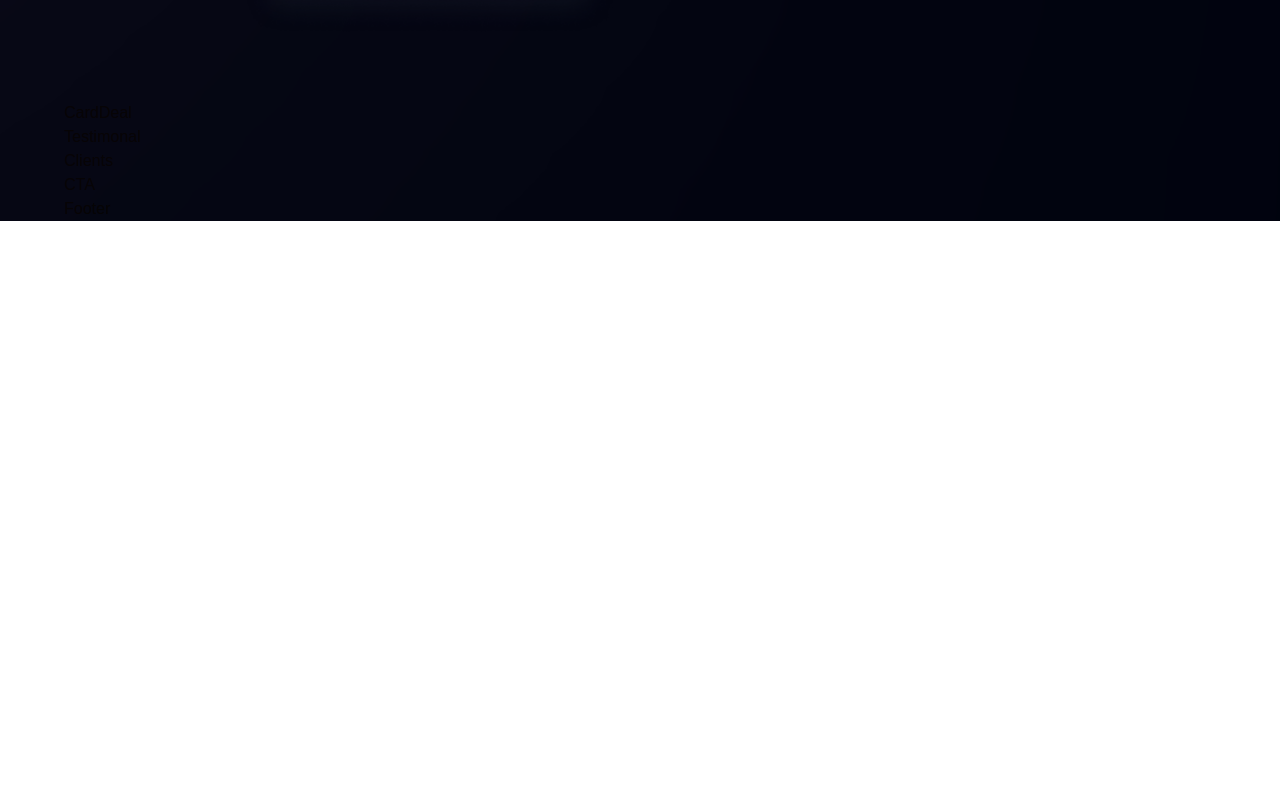
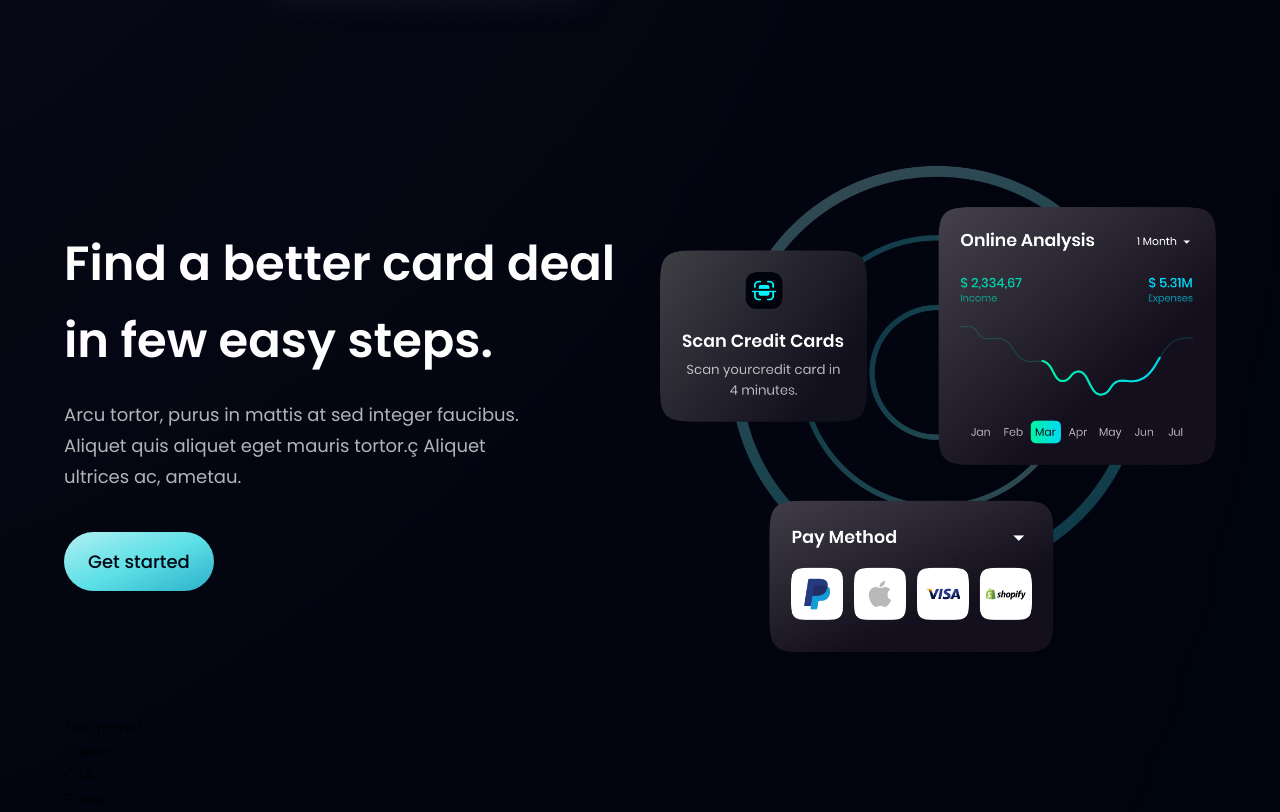
Before and after one commit to mohsinkhan60/reactjs-bank-app, a React (Vite) app: page / in a window 1280 px wide. Shown: the part 2120-2932 px from the top of the page. Before the commit the page ends 2341 px from the top, so only its background shows below. Built offline with nearby package versions, Linux system fonts and the light colour scheme.

Commit message:
add CardDeal section

```diff
--- a/src/components/CardDeal.jsx
+++ b/src/components/CardDeal.jsx
@@ -1,8 +1,28 @@
+import { card } from "../assets"
+import styles, { layout } from "../style"
+import Button from "./Button"
 
 
 export const CardDeal = () => {
   return (
-    <div>CardDeal</div>
+    <section className={layout.section}>
+      <div className={layout.sectionInfo}>
+      <h2 className={styles.heading2}>
+        Find a better card deal <br className="sm:block hidden" /> in few easy
+        steps.
+      </h2>
+      <p className={`${styles.paragraph} max-w-[470px] mt-5`}>
+        Arcu tortor, purus in mattis at sed integer faucibus. Aliquet quis
+        aliquet eget mauris tortor.ç Aliquet ultrices ac, ametau.
+      </p>
+      <Button styles="mt-10" />
+      </div>
+
+      <div className={layout.sectionImg}>
+        <img src={card} alt="card" className="w-[100%] h-[100%]" />
+      </div>
+
+    </section>
   )
 }
 export default CardDeal
```
